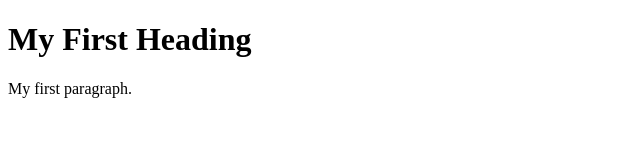
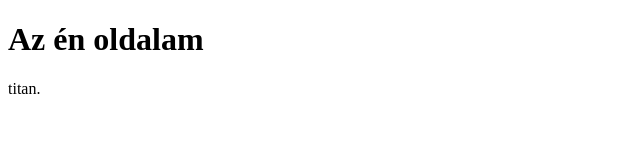
Before and after one commit to Konya-Adam/shop, a plain HTML site: page index.html in a window 1280 px wide. Shown: the whole page, without its empty margins (0-640 px from the left). Drawn offline with Linux system fonts and the light colour scheme.

Commit message:
Update index.html

```diff
--- a/index.html
+++ b/index.html
@@ -2,8 +2,8 @@
 <html>
 <body>
 
-<h1>My First Heading</h1>
-<p>My first paragraph.</p>
+<h1>Az én oldalam</h1>
+<p>titan.</p>
 
 </body>
 </html>
```
